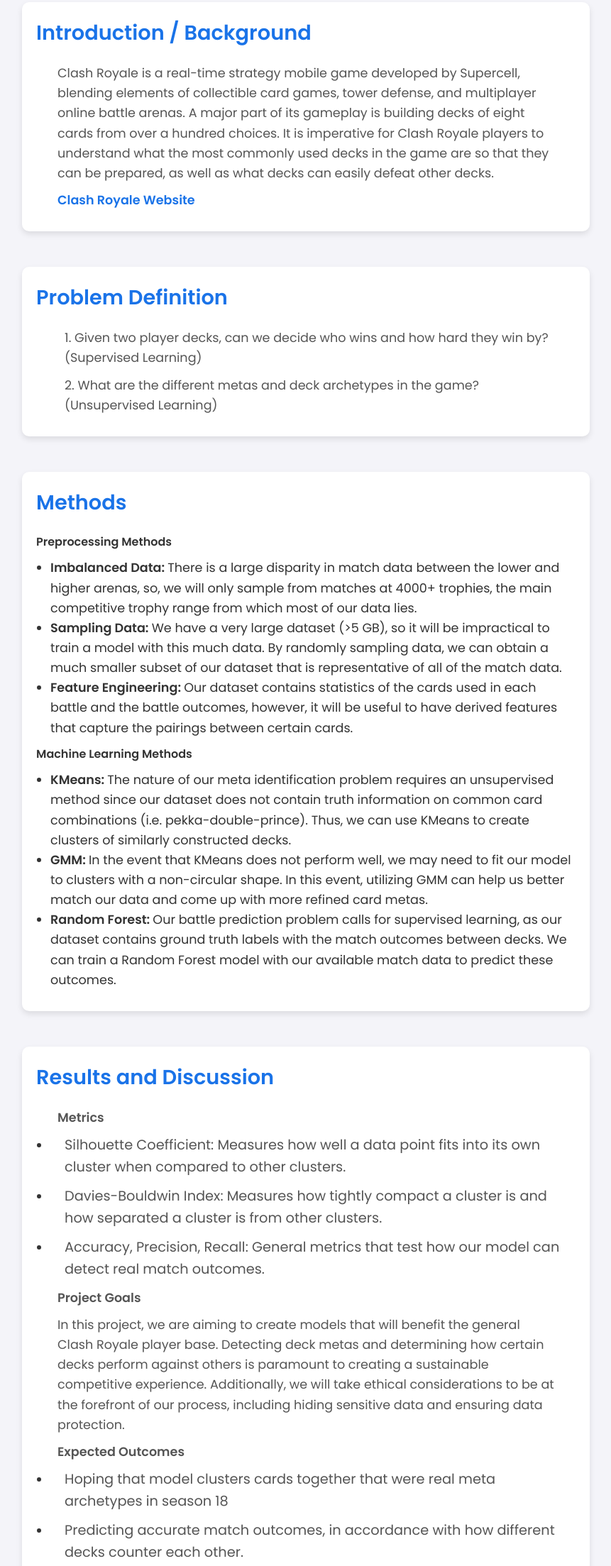
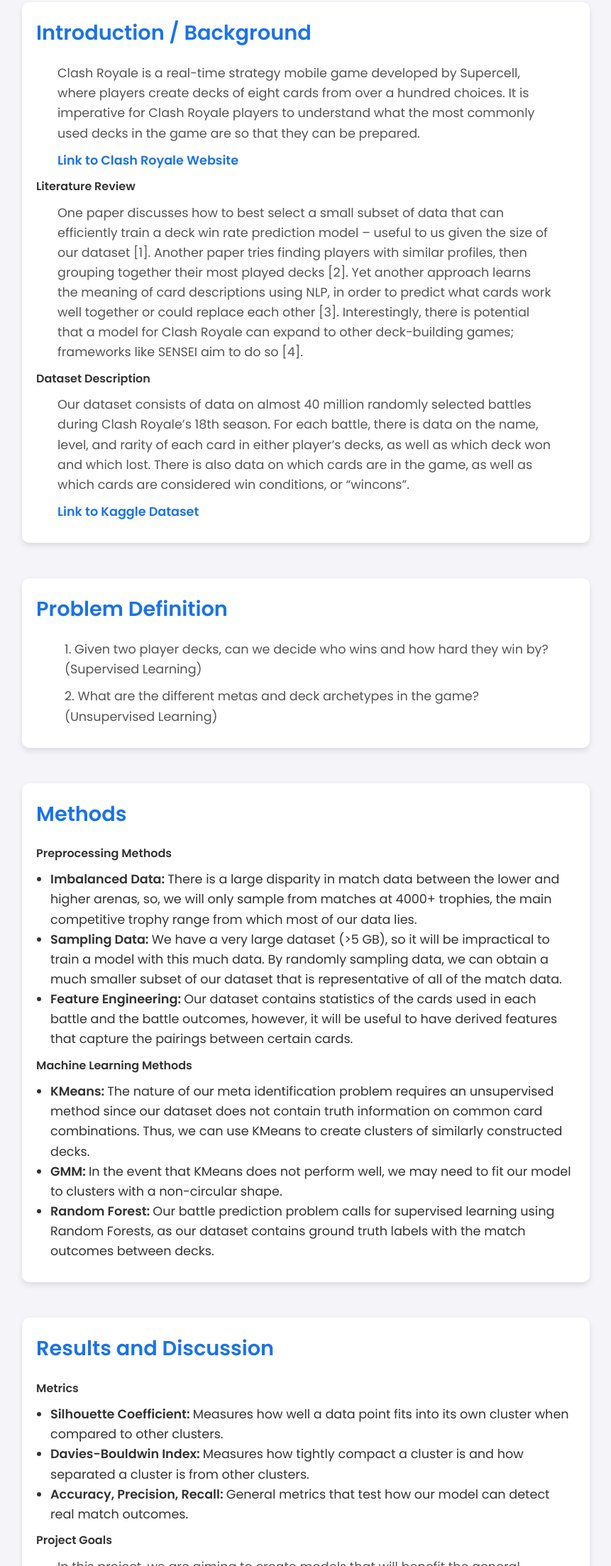
Before and after one commit to DaeyongK/ClashRoyaleMLPages, a plain HTML site: page index.html in a window 1280 px wide. Shown: the part 279-2486 px from the top of the page at 71% size, without its empty margins (209-1070 px from the left). Drawn offline with Linux system fonts and the light colour scheme.

Commit message:
added lit review

```diff
--- a/index.html
+++ b/index.html
@@ -15,11 +15,21 @@
 
     <section id="introduction">
         <h2>Introduction / Background</h2>
-        <p>Clash Royale is a real-time strategy mobile game developed by Supercell, blending elements of collectible card games,
-        tower defense, and multiplayer online battle arenas. A major part of its gameplay is building decks of eight cards from
-        over a hundred choices. It is imperative for Clash Royale players to understand what the most commonly used decks in the
-        game are so that they can be prepared, as well as what decks can easily defeat other decks.</p>
-        <p><a href="https://supercell.com/en/games/clashroyale/">Clash Royale Website</a></p>
+        <p>Clash Royale is a real-time strategy mobile game developed by Supercell, where players create decks of eight cards
+            from over a hundred choices. It is imperative for Clash Royale players to understand what the most commonly used
+            decks in the game are so that they can be prepared.</p>
+        <p><a href="https://supercell.com/en/games/clashroyale/">Link to Clash Royale Website</a></p>
+        <b>Literature Review</b>
+        <p>One paper discusses how to best select a small subset of data that can efficiently train a deck win rate prediction model
+        – useful to us given the size of our dataset [1]. Another paper tries finding players with similar profiles, then grouping
+        together their most played decks [2]. Yet another approach learns the meaning of card descriptions using NLP, in order to
+        predict what cards work well together or could replace each other [3]. Interestingly, there is potential that a model for
+        Clash Royale can expand to other deck-building games; frameworks like SENSEI aim to do so [4].</p>
+        <b>Dataset Description</b>
+        <p>Our dataset consists of data on almost 40 million randomly selected battles during Clash Royale’s 18th season. For each battle,
+        there is data on the name, level, and rarity of each card in either player’s decks, as well as which deck won and which lost.
+        There is also data on which cards are in the game, as well as which cards are considered win conditions, or “wincons”.</p>
+        <p><a href="https://www.kaggle.com/datasets/bwandowando/clash-royale-season-18-dec-0320-dataset?resource=download">Link to Kaggle Dataset</a></p>
     </section>
 
     <section id="problem-definition">
@@ -40,29 +50,29 @@
         </ul>
         <h4>Machine Learning Methods</h4>
         <ul>
-            <li><b>KMeans: </b>The nature of our meta identification problem requires an unsupervised method since our dataset does not contain truth information on common card combinations (i.e. pekka-double-prince). Thus, we can use KMeans to create clusters of similarly constructed decks.</li>
-            <li><b>GMM: </b>In the event that KMeans does not perform well, we may need to fit our model to clusters with a non-circular shape. In this event, utilizing GMM can help us better match our data and come up with more refined card metas.</li>
-            <li><b>Random Forest: </b>Our battle prediction problem calls for supervised learning, as our dataset contains ground truth labels with the match outcomes between decks. We can train a Random Forest model with our available match data to predict these outcomes.</li>
+            <li><b>KMeans: </b>The nature of our meta identification problem requires an unsupervised method since our dataset does not contain truth information on common card combinations. Thus, we can use KMeans to create clusters of similarly constructed decks.</li>
+            <li><b>GMM: </b>In the event that KMeans does not perform well, we may need to fit our model to clusters with a non-circular shape.</li>
+            <li><b>Random Forest: </b>Our battle prediction problem calls for supervised learning using Random Forests, as our dataset contains ground truth labels with the match outcomes between decks.</li>
         </ul>
     </section>
 
     <section id="results">
         <h2>Results and Discussion</h2>
-        <p><b>Metrics</b></p>
+        <b>Metrics</b>
         <ul>
-            <li><p>Silhouette Coefficient: Measures how well a data point fits into its own cluster when compared to other clusters.</p></li>
-            <li><p>Davies-Bouldwin Index: Measures how tightly compact a cluster is and how separated a cluster is from other clusters.</p></li>
-            <li><p>Accuracy, Precision, Recall: General metrics that test how our model can detect real match outcomes.</p></li>
+            <li><b>Silhouette Coefficient: </b>Measures how well a data point fits into its own cluster when compared to other clusters.</li>
+            <li><b>Davies-Bouldwin Index: </b>Measures how tightly compact a cluster is and how separated a cluster is from other clusters.</li>
+            <li><b>Accuracy, Precision, Recall: </b>General metrics that test how our model can detect real match outcomes.</li>
         </ul>
-        <p><b>Project Goals</b></p>
-        <p>In this project, we are aiming to create models that will benefit the general Clash Royale player base. Detecting deck metas and
-        determining how certain decks perform against others is paramount to creating a sustainable competitive experience. Additionally, we
-        will take ethical considerations to be at the forefront of our process, including hiding sensitive data and ensuring data protection.
+        <b>Project Goals</b>
+        <p>In this project, we are aiming to create models that will benefit the general Clash Royale player base. Detecting deck metas
+        is paramount to creating a sustainable competitive experience. Additionally, we will consider ethical implications by hiding
+        sensitive data and ensuring data protection.
         </p>
-        <p><b>Expected Outcomes</b></p>
+        <b>Expected Outcomes</b>
         <ul>
-            <li><p>Hoping that model clusters cards together that were real meta archetypes in season 18</p></li>
-            <li><p>Predicting accurate match outcomes, in accordance with how different decks counter each other.</p></li>
+            <li>Hoping that model clusters cards together that were real meta archetypes in season 18</li>
+            <li>Predicting accurate match outcomes, in accordance with how different decks counter each other.</li>
         </ul>
     </section>
 
```
